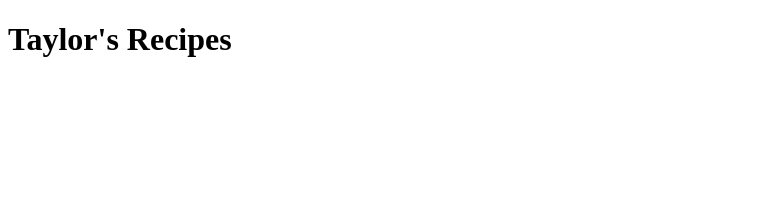
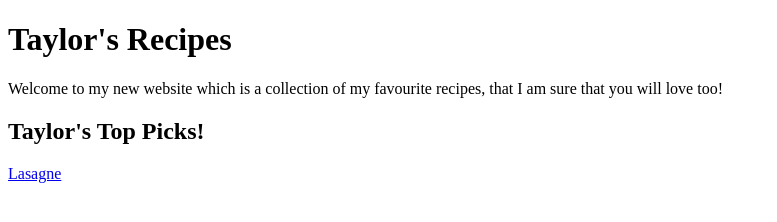
Before and after one commit to Only-Codes/taylor-recipes, a plain HTML site: page index.html in a window 1280 px wide. Shown: the whole page, without its empty margins (0-777 px from the left). Drawn offline with Linux system fonts and the light colour scheme.

Commit message:
feat: Add new content to index and made lasagne page

```diff
--- a/index.html
+++ b/index.html
@@ -7,5 +7,8 @@
 </head>
 <body>
     <h1>Taylor's Recipes</h1>
+    <p>Welcome to my new website which is a collection of my favourite recipes, that I am sure that you will love too!</p>
+    <h2>Taylor's Top Picks!</h2>
+    <a href="recipes/lasagna.html">Lasagne</a>
 </body>
 </html>
```
Also changed, not shown: recipes/lasagna.html (added, +11 -0 lines).
